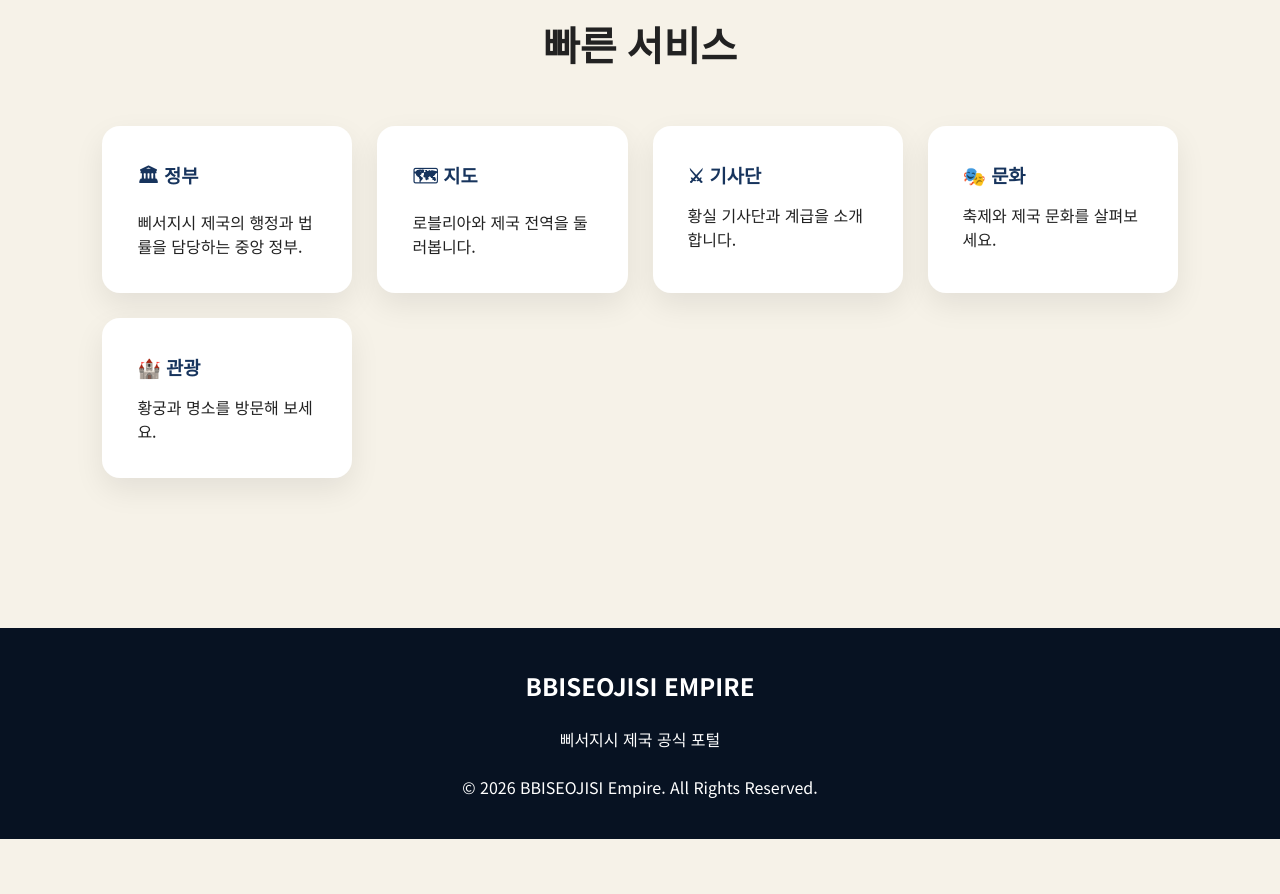
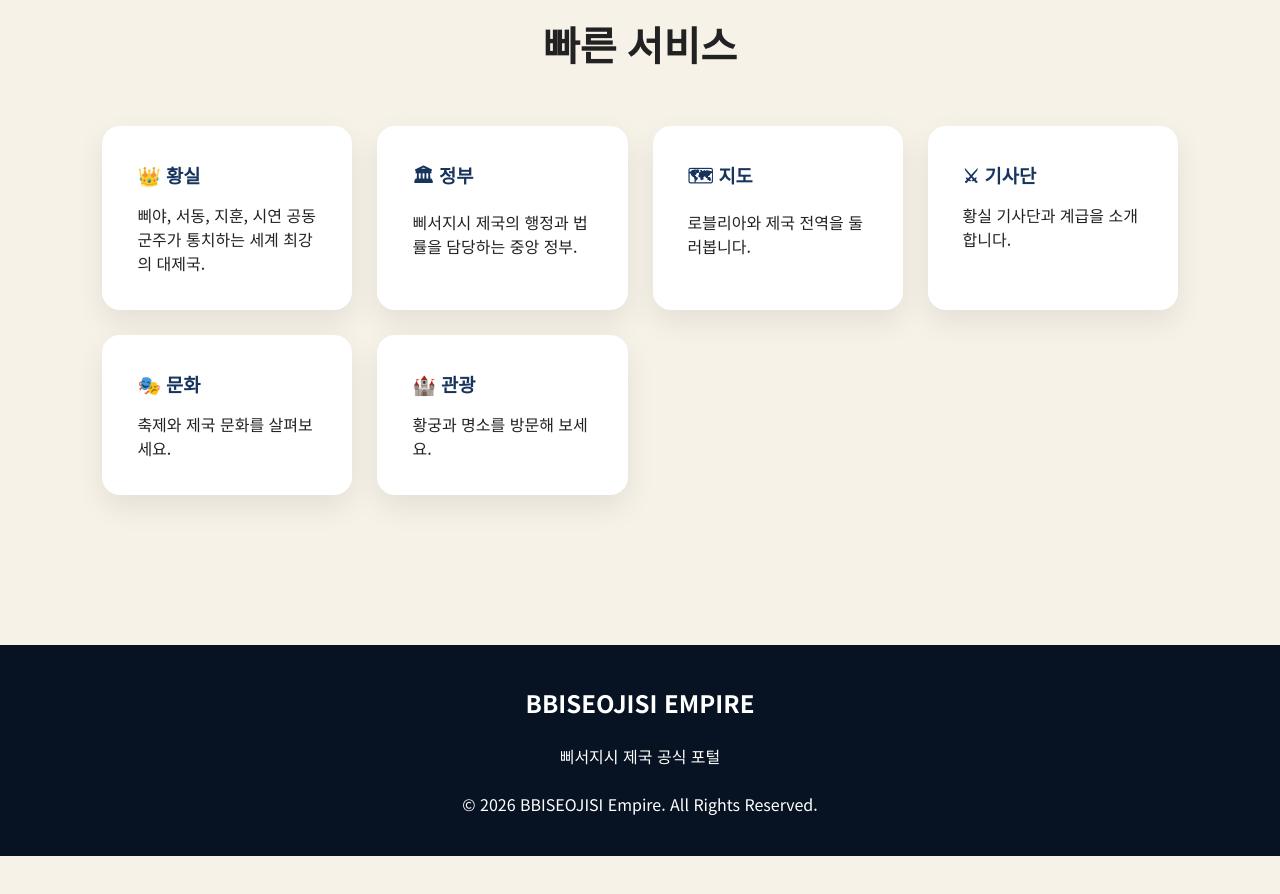
Before and after one commit to lollolhappy826-lgtm/pisergisi-empire, a plain HTML site: page index.html in a window 1280 px wide. Shown: the part 1880-2774 px from the top of the page. Drawn offline with Linux system fonts and the light colour scheme.

Commit message:
index.html 업데이트

```diff
--- a/index.html
+++ b/index.html
@@ -108,7 +108,16 @@ BBISEOJISI EMPIRE
 <h2 class="title">빠른 서비스</h2>
 
 <div class="grid">
+<a href="royal.html" class="card" style="text-decoration:none;color:inherit;">
 
+<h3>👑 황실</h3>
+
+<p>
+삐야, 서동, 지훈, 시연 공동 군주가 통치하는
+세계 최강의 대제국.
+</p>
+
+</a>
 <a href="government.html" class="card" style="text-decoration:none;color:inherit;">
 
 <h3>🏛 정부</h3>
```
